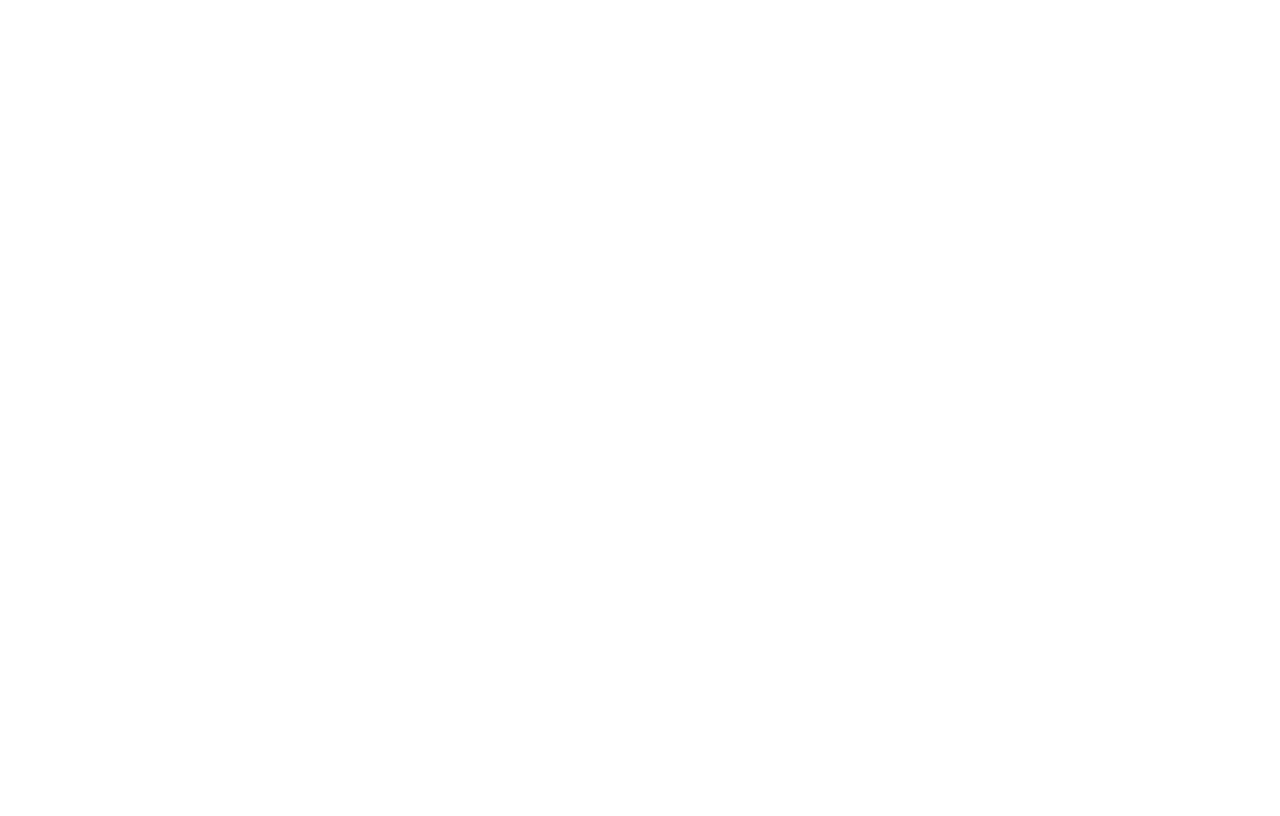
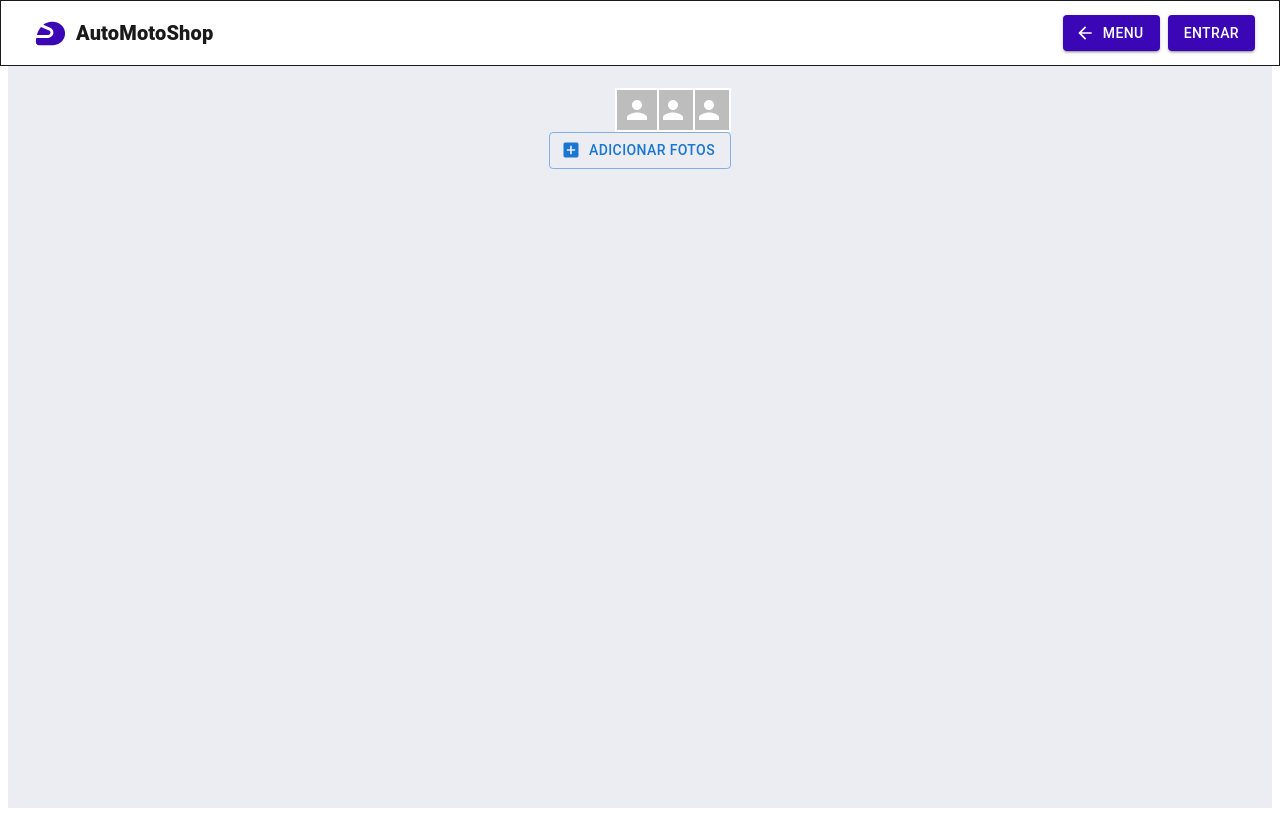
Before and after one commit to Joelzera/AutoMotoShop-Front-End, a React (Vite) app in the folder auto_moto/: page /foto in a window 1280 px wide. Before the commit this address had no page. Built offline with nearby package versions, Linux system fonts and the light colour scheme.

Commit message:
feito a primeira parte para adicionar fotos dos veiculos

```diff
--- a/auto_moto/src/Pages/Rotas.tsx
+++ b/auto_moto/src/Pages/Rotas.tsx
@@ -9,6 +9,7 @@ import Category from './Category';
 import Register from './Register';
 import Details from './Details';
 import SellType from './SellType';
+import SellPhoto from './SellPhoto';
 
 
 const rotas = () => {
@@ -25,6 +26,7 @@ const rotas = () => {
                 <Route path='/categorias' element={<Category />} />
                 <Route path='/detalhes' element={<Details />} />
                 <Route path='/tipo' element={<SellType />} />
+                <Route path='/foto' element={<SellPhoto />} />
             </Routes>
         </Router>
 
--- /dev/null
+++ b/auto_moto/src/Pages/SellPhoto.tsx
@@ -0,0 +1,90 @@
+import { AppBar, Avatar, AvatarGroup, Box, Button, Card, CardContent, CardMedia, Container, Grid2, styled, Toolbar, Typography } from "@mui/material";
+import ArrowBackIcon from '@mui/icons-material/ArrowBack';
+import SportsMotorsportsIcon from '@mui/icons-material/SportsMotorsports';
+import { useNavigate } from "react-router-dom";
+import AddBoxIcon from '@mui/icons-material/AddBox';
+import React, { useState } from "react";
+
+
+
+const SellPhoto = () => {
+
+    const navigate = useNavigate()
+    const VisuallyHiddenInput = styled('input')({
+        clip: 'rect(0 0 0 0)',
+        clipPath: 'inset(50%)',
+        height: 1,
+        overflow: 'hidden',
+        position: 'absolute',
+        bottom: 0,
+        left: 0,
+        whiteSpace: 'nowrap',
+        width: 1,
+    });
+
+    const [photo, setPhoto] = useState<File | null>(null)
+
+    const handleChangePhoto = (e: React.ChangeEvent<HTMLInputElement>) => {
+        e.preventDefault()
+        if (e.target.files != null) {
+            setPhoto(e.target.files[0]);
+          }
+    }
+
+    return (
+        <Grid2 sx={{ backgroundColor: '#ECEDF2', height: '100vh' }}>
+            <AppBar position="fixed"
+                sx={{
+                    color: "#1a1a1a",
+                    backgroundColor: 'white',
+                    boxShadow: 'none',
+                    border: '1px solid'
+                }}>
+                <Toolbar>
+                    <SportsMotorsportsIcon sx={{ padding: 1, color: '#3b06b6' }} fontSize="large" />
+                    <Typography variant="h6" fontWeight={800} flexGrow={1}>
+                        AutoMotoShop
+                    </Typography>
+                    <Button variant="contained"
+                        onClick={() => navigate('/')}
+                        startIcon={<ArrowBackIcon />}
+                        sx={{ backgroundColor: '#3b06b6', color: "fff" }}>Menu</Button>
+                    <Button variant="contained"
+                        onClick={() => navigate('/login')}
+                        sx={{ backgroundColor: '#3b06b6', color: "fff", marginLeft: 1 }}>Entrar</Button>
+                </Toolbar>
+            </AppBar>
+            <Container>
+                <Grid2 container sx={{ display: 'flex', alignItems: 'center', justifyContent: 'center' }}>
+                    <Box mt={10} >
+
+                       <AvatarGroup max={4}>
+                            { photo && <Avatar variant="square" src={URL.createObjectURL(photo)}/>}
+                            <Avatar variant="square" />
+                            <Avatar variant="square" />
+                            <Avatar variant="square" />
+                        </AvatarGroup>
+
+                        <Button
+                            component="label"
+                            role={undefined}
+                            variant="outlined"
+                            tabIndex={-1}
+                            startIcon={<AddBoxIcon />}
+                        >
+                            Adicionar fotos
+                            <VisuallyHiddenInput
+                                type="file"
+                                onChange={handleChangePhoto}
+                                multiple
+                            />
+                        </Button>
+
+                    </Box>
+                </Grid2>
+            </Container>
+        </Grid2>
+    )
+}
+
+export default SellPhoto;
--- a/auto_moto/src/Pages/SellType.tsx
+++ b/auto_moto/src/Pages/SellType.tsx
@@ -36,7 +36,15 @@ const SellType = () => {
             <Container>
                 <Grid2 container sx={{ display: 'flex', alignItems: 'center', justifyContent: 'center', flexDirection: 'column'}}>
                     <Box sx={{  mt: 30 }}>
-                        <ListItemButton sx={{ backgroundColor: '#fff', border: '1px solid', borderRadius: 2, height: 100,  width: 300, display: 'flex', alignItems: 'center', justifyContent: 'center'}}>
+                        <ListItemButton onClick={() => navigate('/foto')}
+                                        sx={{ backgroundColor: '#fff',
+                                              border: '1px solid',
+                                              borderRadius: 2,
+                                              height: 100,
+                                              width: 300,
+                                              display: 'flex',
+                                              alignItems: 'center',
+                                              justifyContent: 'center'}}>
                             <ListItemIcon>
                                 <DirectionsCarIcon sx={{ color: '#3b06b6'}}/>
                             </ListItemIcon>
```
